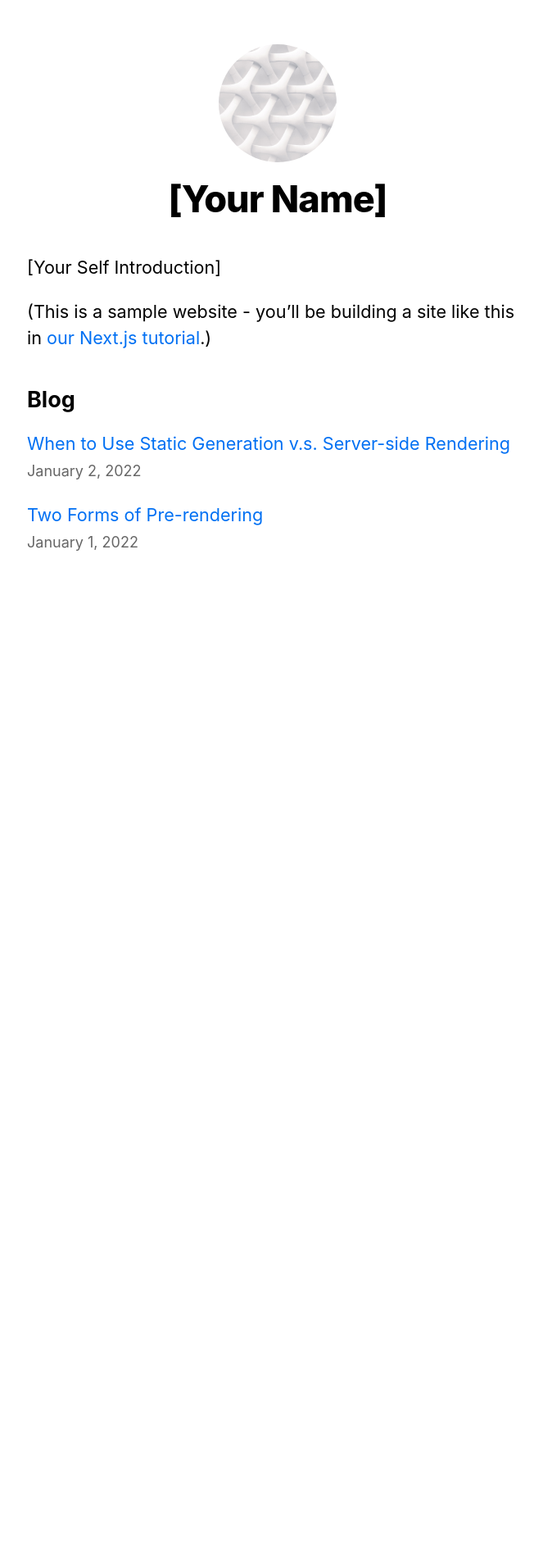
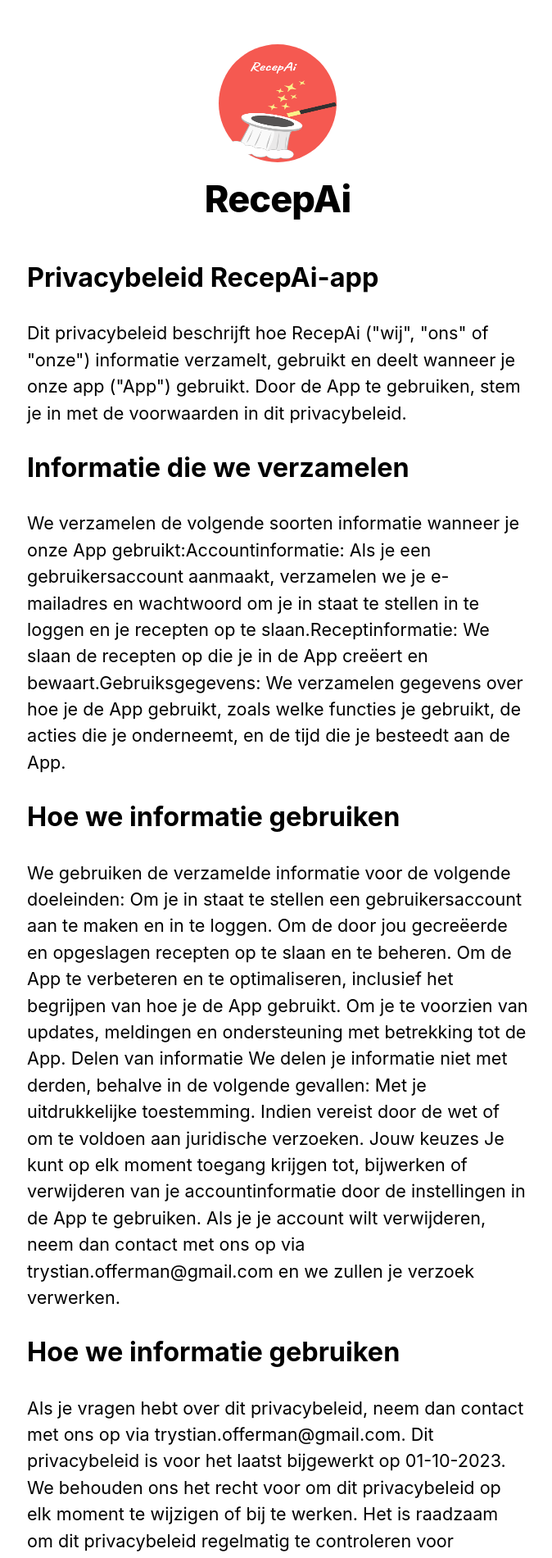
Before and after one commit to trystian1/recepai, a Next.js app: page / in a window 1280 px wide. Shown: the top 1901 px of the page at 82% size, without its empty margins (301-975 px from the left). Before the commit the page ends 800 px from the top, so only its background shows below. Built offline with nearby package versions, Linux system fonts and the light colour scheme.

Commit message:
main: privacy

```diff
--- a/components/layout.js
+++ b/components/layout.js
@@ -6,7 +6,7 @@
 import utilStyles from '../styles/utils.module.css';
 import Link from 'next/link';
 
-const name = '[Your Name]';
+const name = 'RecepAi';
 export const siteTitle = 'Next.js Sample Website';
 
 export default function Layout({ children, home }) {
@@ -39,7 +39,7 @@
           <>
             <Image
               priority
-              src="/images/profile.jpg"
+              src="/images/recepailogo.png"
               className={utilStyles.borderCircle}
               height={144}
               width={144}
@@ -52,7 +52,7 @@
             <Link href="/">
               <Image
                 priority
-                src="/images/profile.jpg"
+                src="/images/recepailogo.png"
                 className={utilStyles.borderCircle}
                 height={108}
                 width={108}
--- a/pages/index.js
+++ b/pages/index.js
@@ -9,28 +9,57 @@
   return (
     <Layout home>
       <Head>
-        <title>{siteTitle}</title>
+        <title>Recepai - privacy notice</title>
       </Head>
       <section className={utilStyles.headingMd}>
-        <p>[Your Self Introduction]</p>
-        <p>
-          (This is a sample website - you’ll be building a site like this in{' '}
-          <a href="https://nextjs.org/learn">our Next.js tutorial</a>.)
-        </p>
-      </section>
-      <section className={`${utilStyles.headingMd} ${utilStyles.padding1px}`}>
-        <h2 className={utilStyles.headingLg}>Blog</h2>
-        <ul className={utilStyles.list}>
-          {allPostsData.map(({ id, date, title }) => (
-            <li className={utilStyles.listItem} key={id}>
-              <Link href={`/posts/${id}`}>{title}</Link>
-              <br />
-              <small className={utilStyles.lightText}>
-                <Date dateString={date} />
-              </small>
-            </li>
-          ))}
-        </ul>
+      <h1>Privacybeleid RecepAi-app</h1>
+<p>
+Dit privacybeleid beschrijft hoe RecepAi ("wij", "ons" of "onze") informatie verzamelt, gebruikt en deelt wanneer je onze app ("App") gebruikt. Door de App te gebruiken, stem je in met de voorwaarden in dit privacybeleid.
+</p>
+<h2>Informatie die we verzamelen</h2>
+<p>
+We verzamelen de volgende soorten informatie wanneer je onze App gebruikt:
+
+<b></b>Accountinformatie: Als je een gebruikersaccount aanmaakt, verzamelen we je e-mailadres en wachtwoord om je in staat te stellen in te loggen en je recepten op te slaan.
+
+<b></b>Receptinformatie: We slaan de recepten op die je in de App creëert en bewaart.
+
+<b></b>Gebruiksgegevens: We verzamelen gegevens over hoe je de App gebruikt, zoals welke functies je gebruikt, de acties die je onderneemt, en de tijd die je besteedt aan de App.
+</p>
+<h2>Hoe we informatie gebruiken</h2>
+<p>
+We gebruiken de verzamelde informatie voor de volgende doeleinden:
+
+Om je in staat te stellen een gebruikersaccount aan te maken en in te loggen.
+
+Om de door jou gecreëerde en opgeslagen recepten op te slaan en te beheren.
+
+Om de App te verbeteren en te optimaliseren, inclusief het begrijpen van hoe je de App gebruikt.
+
+Om je te voorzien van updates, meldingen en ondersteuning met betrekking tot de App.
+
+Delen van informatie
+
+We delen je informatie niet met derden, behalve in de volgende gevallen:
+
+Met je uitdrukkelijke toestemming.
+
+Indien vereist door de wet of om te voldoen aan juridische verzoeken.
+
+Jouw keuzes
+
+Je kunt op elk moment toegang krijgen tot, bijwerken of verwijderen van je accountinformatie door de instellingen in de App te gebruiken. Als je je account wilt verwijderen, neem dan contact met ons op via trystian.offerman@gmail.com en we zullen je verzoek verwerken.
+</p>
+
+
+<h2>Hoe we informatie gebruiken</h2>
+<p>
+Als je vragen hebt over dit privacybeleid, neem dan contact met ons op via trystian.offerman@gmail.com.
+
+Dit privacybeleid is voor het laatst bijgewerkt op 01-10-2023. We behouden ons het recht voor om dit privacybeleid op elk moment te wijzigen of bij te werken. Het is raadzaam om dit privacybeleid regelmatig te controleren voor eventuele wijzigingen.
+
+</p>
+
       </section>
     </Layout>
   );
```
Also changed, not shown: public/images/recepailogo.png (added).
